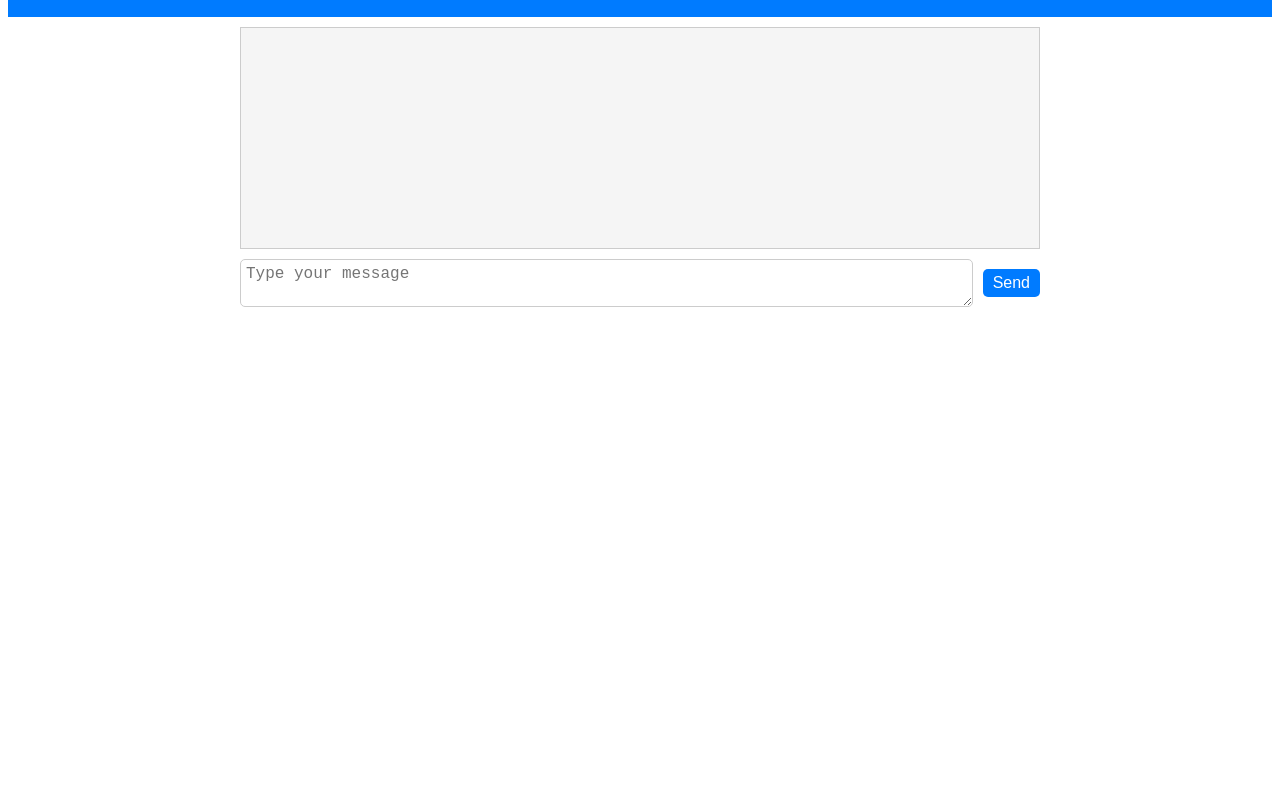
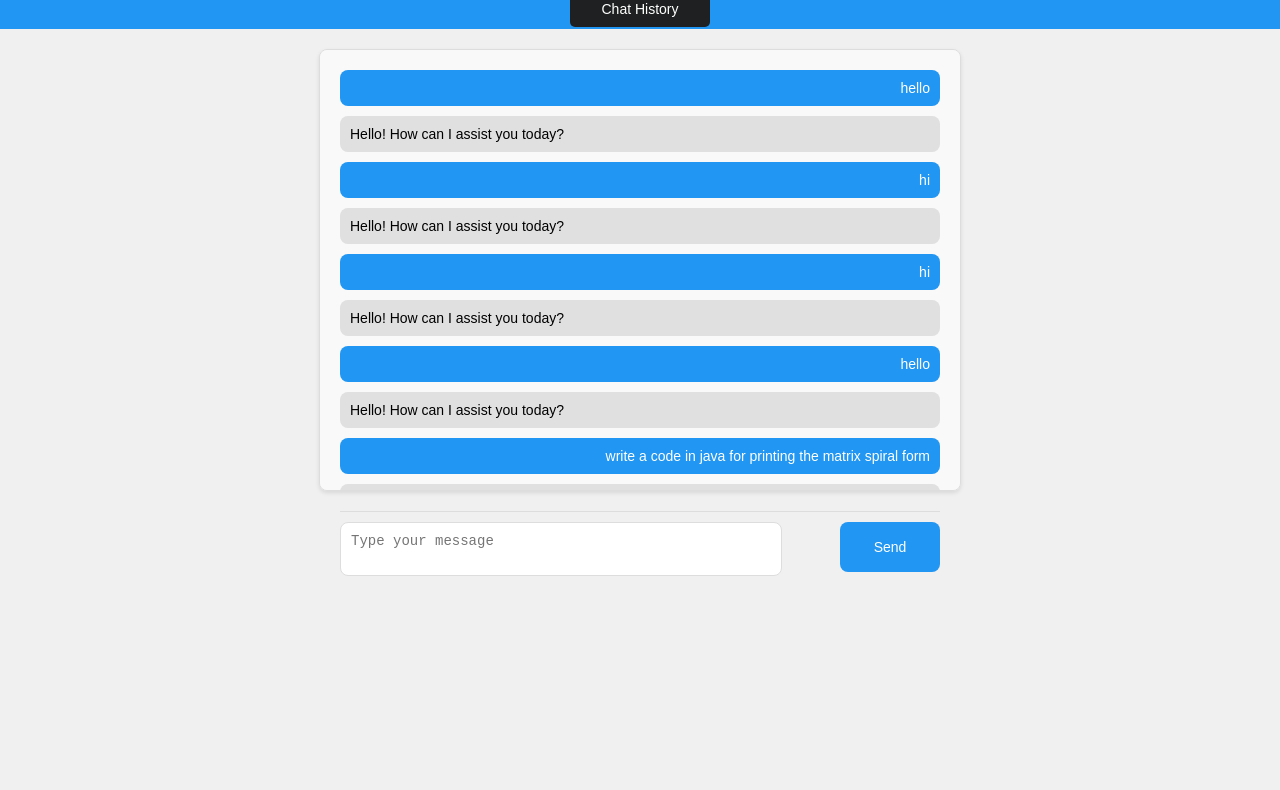
Before and after one commit to jigneshsharma123/chatbotSocket.io, a website: page public/index.html in a window 1280 px wide. Shown: the part 91-881 px from the top of the page. Before the commit the page ends 800 px from the top, so only its background shows below. Drawn offline with nearby package versions, Linux system fonts and the light colour scheme; no server answers.

Commit message:
playing with the frontedpart of the chatbot and migrating the db to the atls

````diff
--- a/public/index.html
+++ b/public/index.html
@@ -7,11 +7,66 @@
 <body>
   <div class="header">
     <h1>Ask with Us</h1>
+    <div class="chat-history-container" id="chat-history-container">
+      <div class="chat-history-tab" id="chat-history-tab">Chat History</div>
+      <div class="chat-history-messages" id="chat-history-messages">
+        <!-- Chat history messages will be displayed here -->
+      </div>
+    </div>
   </div>
   <div class="main-container">
-    <div class="chat-container" id="chat-container">
-      <!-- Chat messages will be inserted here -->
-    </div>
+      <div class="chat-container" id="chat-container"><div class="message outgoing-msg"><div class="msg-content">hello </div></div><div class="message incoming-msg"><div class="msg-content">Hello! How can I assist you today?</div></div><div class="message outgoing-msg"><div class="msg-content">hi</div></div><div class="message incoming-msg"><div class="msg-content">Hello! How can I assist you today?</div></div><div class="message outgoing-msg"><div class="msg-content">hi</div></div><div class="message incoming-msg"><div class="msg-content">Hello! How can I assist you today?</div></div><div class="message outgoing-msg"><div class="msg-content">hello</div></div><div class="message incoming-msg"><div class="msg-content">Hello! How can I assist you today?</div></div><div class="message outgoing-msg"><div class="msg-content">write a code in java for printing the matrix spiral form</div></div><div class="message incoming-msg"><div class="msg-content">Here is a Java code that prints a matrix in spiral form:
+
+        ```java
+        public class SpiralMatrix {
+
+            public static void printMatrixInSpiralForm(int[][] matrix) {
+                if (matrix == null || matrix.length == 0</div></div><div class="message outgoing-msg"><div class="msg-content">hi</div></div><div class="message incoming-msg"><div class="msg-content">Hello! How can I assist you today?</div></div><div class="message outgoing-msg"><div class="msg-content">hi</div></div><div class="message incoming-msg"><div class="msg-content">Hello! How can I assist you today?</div></div><div class="message outgoing-msg"><div class="msg-content">write code to print the reverse of the linked list</div></div><div class="message incoming-msg"><div class="msg-content">Sure! Here's a code example in Python to print the reverse of a singly linked list:
+
+        ```
+        class Node:
+            def __init__(self, data):
+                self.data = data
+                self.next = None
+
+        class LinkedList:
+            def __init__(self):
+                self.head = None
+
+            def reversePrint(self):
+                # Base case: if the linked list is empty
+                if self.head is None:
+                    return
+
+                # Initialize an empty stack
+                stack = []
+
+                # Push all the elements of the linked list onto the stack
+                current = self.head
+                while current:
+                    stack.append(current.data)
+                    current = current.next
+
+                # Pop elements from the stack and print them
+                while stack:
+                    print(stack.pop())
+
+        # Create a sample linked list
+        linked_list = LinkedList()
+        linked_list.head = Node(1)
+        second = Node(2)
+        third = Node(3)
+        fourth = Node(4)
+
+        linked_list.head.next = second
+        second.next = third
+        third.next = fourth
+
+        # Reverse and print the linked list
+        linked_list.reversePrint()
+        ```
+
+        This code defines a `Node` class to represent a node in the linked list and a `LinkedList` class to represent the linked list itself. The `reversePrint` method uses a stack to first store all the elements of the linked list in reverse order and then pops and prints them one by one. In the given example, the linked list contains elements `1 -&gt; 2 -&gt; 3 -&gt; 4`, and the reversePrint method will print `4 -&gt; 3 -&gt; 2 -&gt; 1`.</div></div><div class="message outgoing-msg"><div class="msg-content">hi</div></div><div class="message incoming-msg"><div class="msg-content">Hello! How can I assist you today?</div></div><div class="message outgoing-msg"><div class="msg-content">hi</div></div><div class="message incoming-msg"><div class="msg-content">Hello! How can I assist you today?</div></div><div class="message outgoing-msg"><div class="msg-content">hi</div></div><div class="message incoming-msg"><div class="msg-content">Hello! How can I assist you today?</div></div></div>
     <div class="input-container">
       <textarea id="message" placeholder="Type your message"></textarea>
       <button id="send">Send</button>
@@ -19,13 +74,7 @@
   </div>
 
   <!-- Chat History Tab and Container -->
-  <div class="chat-history-container" id="chat-history-container">
-    <div class="chat-history-tab" id="chat-history-tab">Chat History</div>
-    <div class="chat-history-messages" id="chat-history-messages">
-      <!-- Chat history messages will be displayed here -->
-    <h2>history</h2>
-    </div>
-  </div>
+
 
   <script src="/socket.io/socket.io.js"></script>
   <script src="main.js"></script>
--- a/public/style.css
+++ b/public/style.css
@@ -1,132 +1,177 @@
-
+body {
+    font-family: 'Arial', sans-serif;
+    margin: 0;
+    padding: 0;
+   }
    .header {
+    background-color: #2196F3;
+    color: #fff;
     text-align: center;
-    background-color: #007bff;
-    color: white;
     padding: 10px;
    }
-
    .main-container {
     display: flex;
     flex-direction: column;
-    max-width: 800px;
-    margin: 0 auto;
-    padding: 10px;
+    align-items: center;
+    padding: 20px;
+    background-color: #f0f0f0;
+    height: 100vh;
+    box-sizing: border-box;
    }
-
    .chat-container {
-    border: 1px solid #ccc;
-    padding: 10px;
-    background-color: #f5f5f5;
-    min-height: 200px;
+    background-color: #f9f9f9;
+    width: 80%;
+    max-width: 600px;
+    padding: 20px;
+    border: 1px solid #ddd;
+    border-radius: 8px;
+    margin-bottom: 20px;
+    box-shadow: 0 2px 4px rgba(0, 0, 0, 0.1);
+    overflow-y: auto;
     max-height: 400px;
-    overflow-y: auto;
-    margin-bottom: 10px;
-  }
-
-  .input-container {
-    display: flex;
-    align-items: center;
-  }
-
-  textarea {
-    flex: 1;
-    padding: 5px;
-    border: 1px solid #ccc;
-    border-radius: 5px;
-    font-size: 16px;
-  }
-
-  button {
-    background-color: #007bff;
-    color: white;
-    border: none;
-    border-radius: 5px;
-    padding: 5px 10px;
-    margin-left: 10px;
-    cursor: pointer;
-    font-size: 16px;
-  }
-
-  .chat-history-container {
-    display: none;
-    flex-direction: column;
-    max-width: 800px;
-    margin: 0 auto;
-    padding: 10px;
-  }
-
-  .chat-history-tab {
-    background-color: #007bff;
-    color: white;
-    text-align: center;
-    padding: 10px;
-    cursor: pointer;
-    border-top-left-radius: 5px;
-    border-top-right-radius: 5px;
-  }
-
-  .chat-history-messages {
-    display: none;
-    background-color: white;
-    border: 1px solid #ccc;
-    padding: 10px;
-    min-height: 200px;
-    max-height: 400px;
-    overflow-y: auto;
-    border-bottom-left-radius: 5px;
-    border-bottom-right-radius: 5px;
    }
    .incoming-msg {
     background-color: #E0E0E0;
     border-radius: 8px;
-    padding: 10px;
-    margin-bottom: 10px;
+    padding: 10px;margin-bottom: 10px
+    ;
      width: auto;
-    max-width: 70%;
+     /* max-width: 70% */
+    ;
      word-wrap: break-word;
      text-align: left;
+     font-size: 14px
+    ;
+    }
+    .outgoing-msg {
+     background-color: #2196F3
+    ;
+     color: #fff
+    ;
+     border-radius: 8px
+    ;
+     padding: 10px
+    ;
+     margin-bottom: 10px
+    ;
+     width: auto;
+     /* max-width: 70% */
+    ;
+     word-wrap: break-word;
+     text-align: right;
+     font-size: 14px
+    ;
+    position: relative;
+    }
+    .input-container {
+     display: flex;
+     justify-content: space-between;
+     width: 80%
+    ;
+     max-width: 600px
+    ;
+     border-top: 1px solid #ddd
+    ;
+     padding-top: 10px
+    ;
+    }
+    textarea {
+     width: 70%
+    ;
+     padding: 10px
+    ;
+     border: 1px solid #ddd
+    ;
+     border-radius: 8px
+    ;
+     resize: none;
+     font-size: 14px
+    ;
+    }
+    button {
+     background-color: #2196F3
+    ;
+     color: #fff
+    ;
+     border: none;
+     border-radius: 8px
+    ;
+     padding: 10px 20px
+    ;
+     cursor: pointer;
+     font-size: 14px
+    ;
+     transition: background-color 0.3s
+    ;
+    width:100px;
+    height:50px;
+    }
+    button:hover {
+     background-color: #1768AC
+    ;
+    }
+    /* Responsive design for smaller screens */
+    @media (max-width: 600px) {
+     .main-container {
+     padding: 10px
+    ;
+     }
+     .chat-container {
+     max-height: 300px
+    ;
+     padding: 15px
+    ;
+     }
+     .incoming-msg
+    ,
+     .outgoing-msg {
+     font-size: 12px
+    ;
+     }
+     .input-container {
+     padding-top: 8px
+    ;
+     }
+     textarea {
+     font-size: 12px
+    ;
+     }
+     button {
+     padding: 8px 16px
+    ;
+     } }
+
+.chat-history-container.active {
+    display: block;
+}
+.chat-history-container {
+    position: relative;
+}
+.chat-history-tab {
+    background-color: #1f2021;
+    color: #fff;
+    padding: 10px 20px;
      font-size: 14px;
-    clear: both; /* Clear the float property to align to the left */
+    text-align: center;
+    cursor: pointer;
+    width:100px;
+   position: absolute;
+   top:50%;
+   left:50%;
+   transform: translate(-50%, -50%);
+
+    border-radius: 5px;;
 }
 
-  .outgoing-msg {
-    background-color: #2196F3;
-    color: #fff;
-    border-radius: 8px;
+.chat-history-messages {
+    max-height: 200px;
+    overflow-y: auto;
     padding: 10px;
-    margin-bottom: 10px;
-    width: auto;
-    max-width: 70%;
-    word-wrap: break-word;
-    text-align: right;
-    font-size: 14px;
-    clear: both;
-  }
-  @media (max-width: 600px) {
-    .main-container {
-      padding: 10px;
+    border-bottom-left-radius: 8px;
+    border-bottom-right-radius: 8px;
 }
 
-    .chat-container {
-      max-height: 300px;
-      padding: 15px;
+.chat-history-message {
+    font-size: 14px;
+    margin-bottom: 10px;
 }
-
-    .incoming-msg,
-    .outgoing-msg {
-      font-size: 12px;
-    }
-
-    .input-container {
-      padding-top: 8px;
-    }
-
-    textarea {
-      font-size: 12px;
-    }
-
-    button {
-      padding: 8px 16px;
-    }
-  }
````
Also changed, not shown: index.js (+20 -8 lines), public/main.js (+23 -10 lines), view/home.ejs (deleted). Lines whose indentation alone changed are shown as unchanged.
